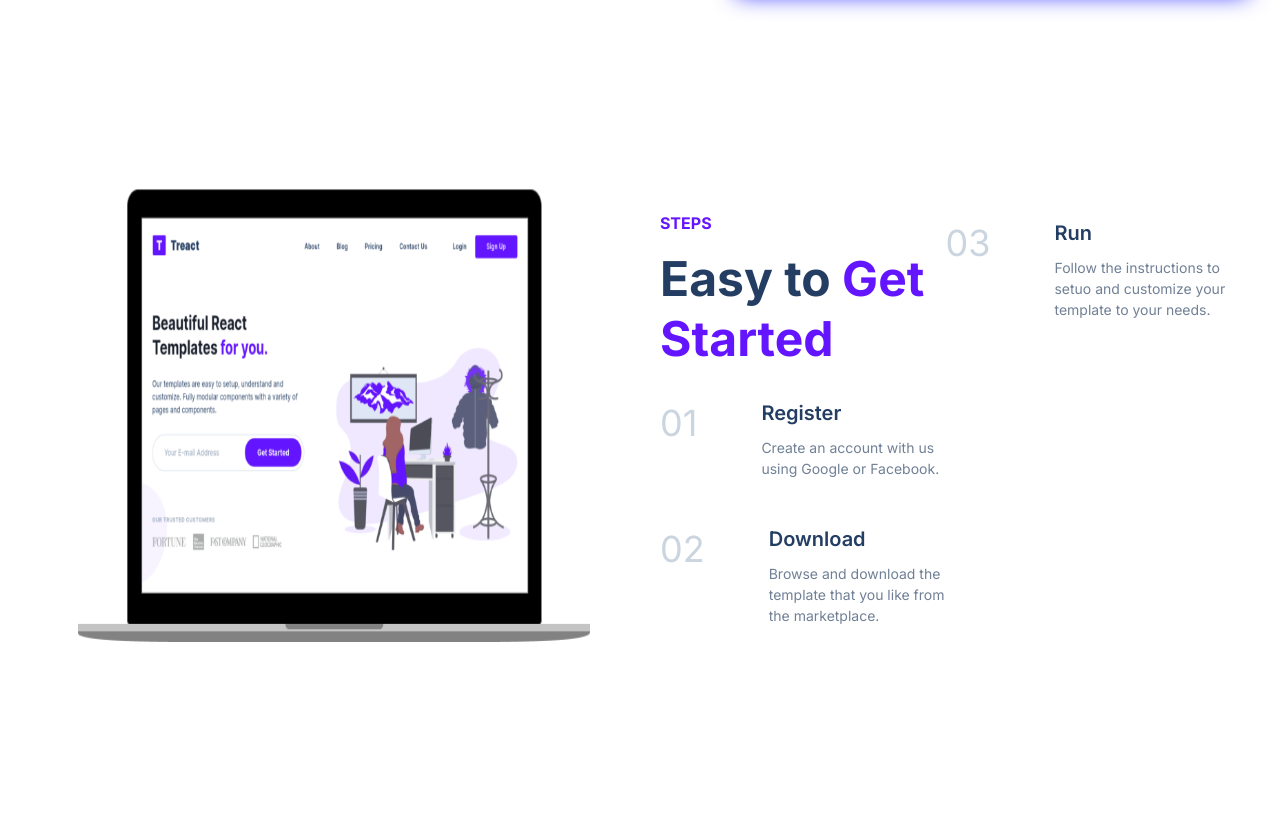
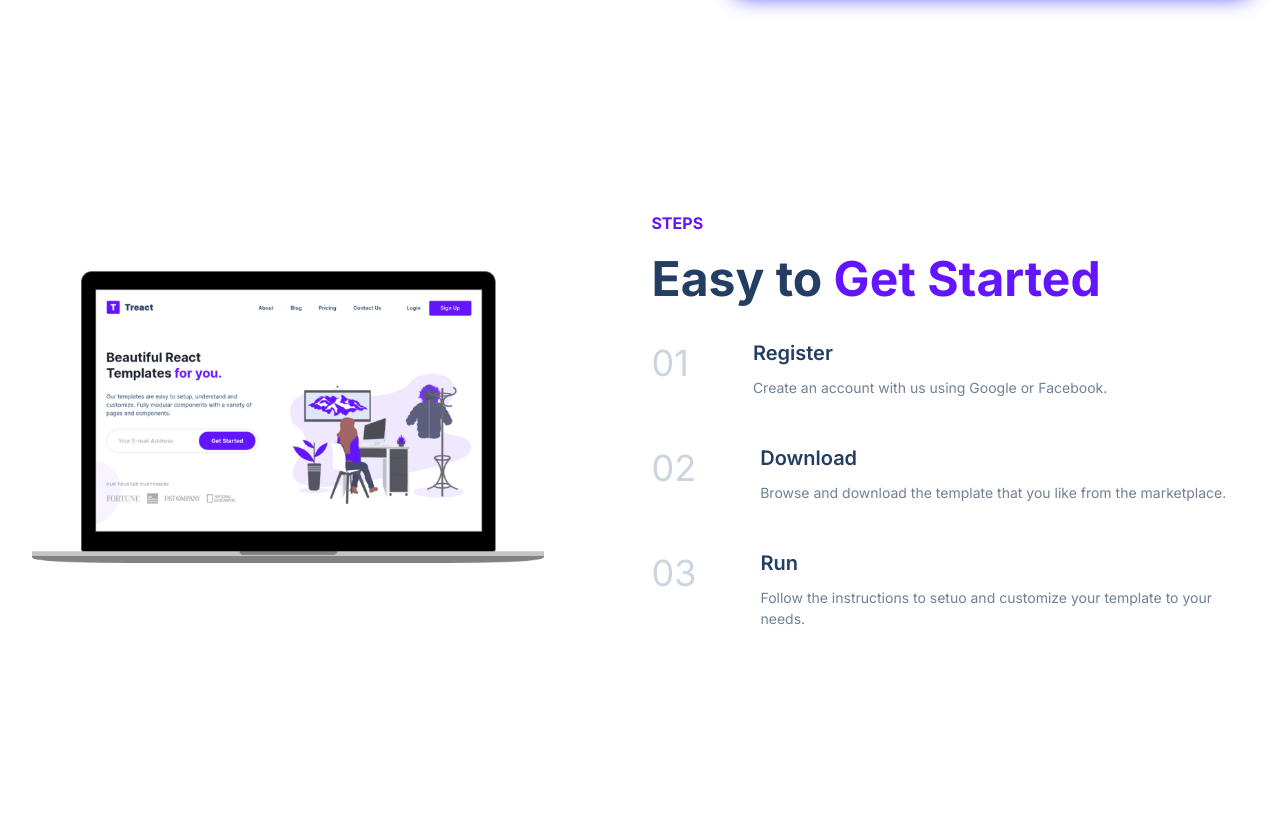
Before and after one commit to Sikboy79/https---github.com-Sikboy79-Treact-Final-project, a plain HTML site: page Index.html in a window 1280 px wide. Shown: the part 1956-2787 px from the top of the page. Drawn offline with Linux system fonts and the light colour scheme.

Commit message:
get started finished

```diff
--- a/Style.css
+++ b/Style.css
@@ -96,6 +96,7 @@ button {
 .row {
     display: flex;
     justify-content: space-between;
+    align-items: center;
     max-width: 1280px;
     margin: 0 auto;
     width: 100%;
@@ -375,10 +376,6 @@ QUALITY
     font-size: 18px;
 }
 
-.quality__btn {
-
-}
-
 .quality__img {
     justify-content: center;
     z-index: 1;
@@ -417,7 +414,7 @@ STEPS
     font-size: 20px;
     font-weight: 600;
     color: #243e63;
-    margin: 0px 0px 0px 24px:;
+
 }
 
 .step__para {
@@ -445,25 +442,17 @@ STEPS
 
 .steps__img--wrapper {
     display: flex;
-    width: 100%;
-    justify-content: center;
-
+    height: 50%;
+    width: 50%;
 }
 
 .step__description {
     display: flex;
     flex-direction: column;
-    padding: 0 0 16px 64px
+    padding: 0 0 16px 64px;
+    text-align: left;
 }
 
 .steps__description {
     padding: 24px 0 0 24px;
 }
-
-
-
-@ media (max-width: 1280px) {
-    .header__img {
-        max-width: 100%;
-    }
-}
```
Also changed, not shown: Index.html (+0 -1 lines).
